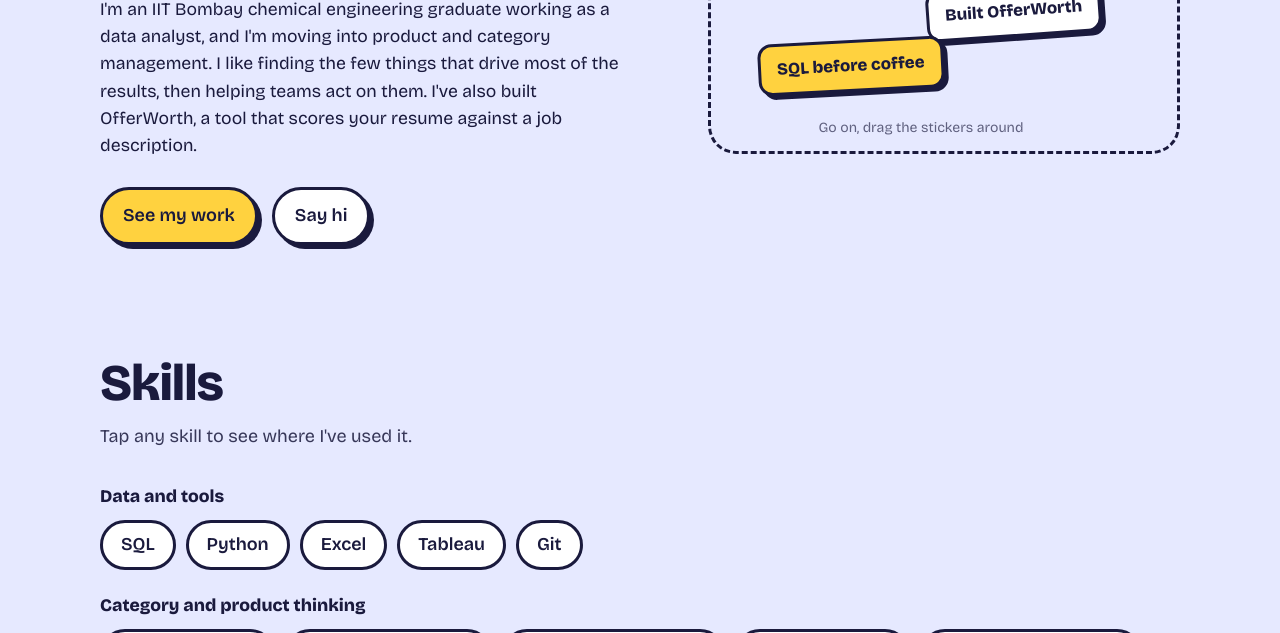
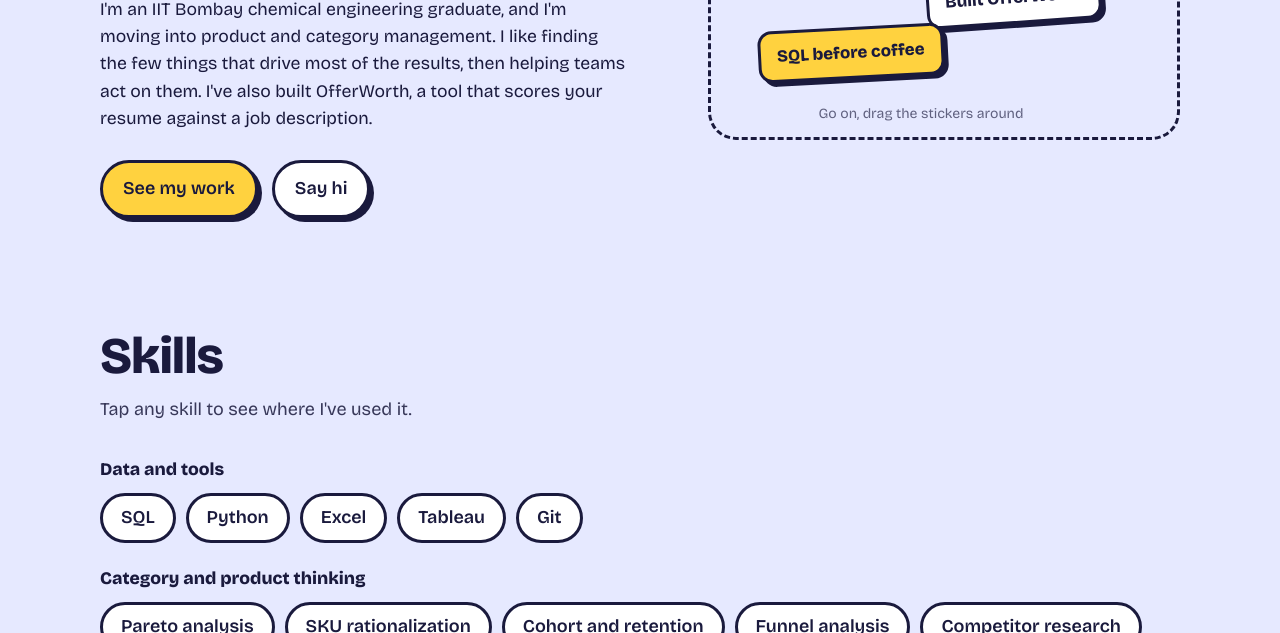
Before and after one commit to mzkatk/mzkatk.github.io, a plain HTML site: page index.html in a window 1280 px wide. Shown: the part 467-1100 px from the top of the page. Drawn offline with nearby package versions, Linux system fonts and the light colour scheme.

Commit message:
Simplify introduction text in index.html
Removed redundant phrase from introduction paragraph.

```diff
--- a/index.html
+++ b/index.html
@@ -227,7 +227,7 @@
     <section class="hero" aria-labelledby="hello">
       <div>
         <h1 id="hello">Hi, I'm Zishan. I turn data into product decisions.</h1>
-        <p>I'm an IIT Bombay chemical engineering graduate working as a data analyst, and I'm moving into product and category management. I like finding the few things that drive most of the results, then helping teams act on them. I've also built OfferWorth, a tool that scores your resume against a job description.</p>
+        <p>I'm an IIT Bombay chemical engineering graduate, and I'm moving into product and category management. I like finding the few things that drive most of the results, then helping teams act on them. I've also built OfferWorth, a tool that scores your resume against a job description.</p>
         <div class="actions">
           <a class="btn" href="#projects">See my work</a>
           <a class="btn alt" href="#contact">Say hi</a>
```
